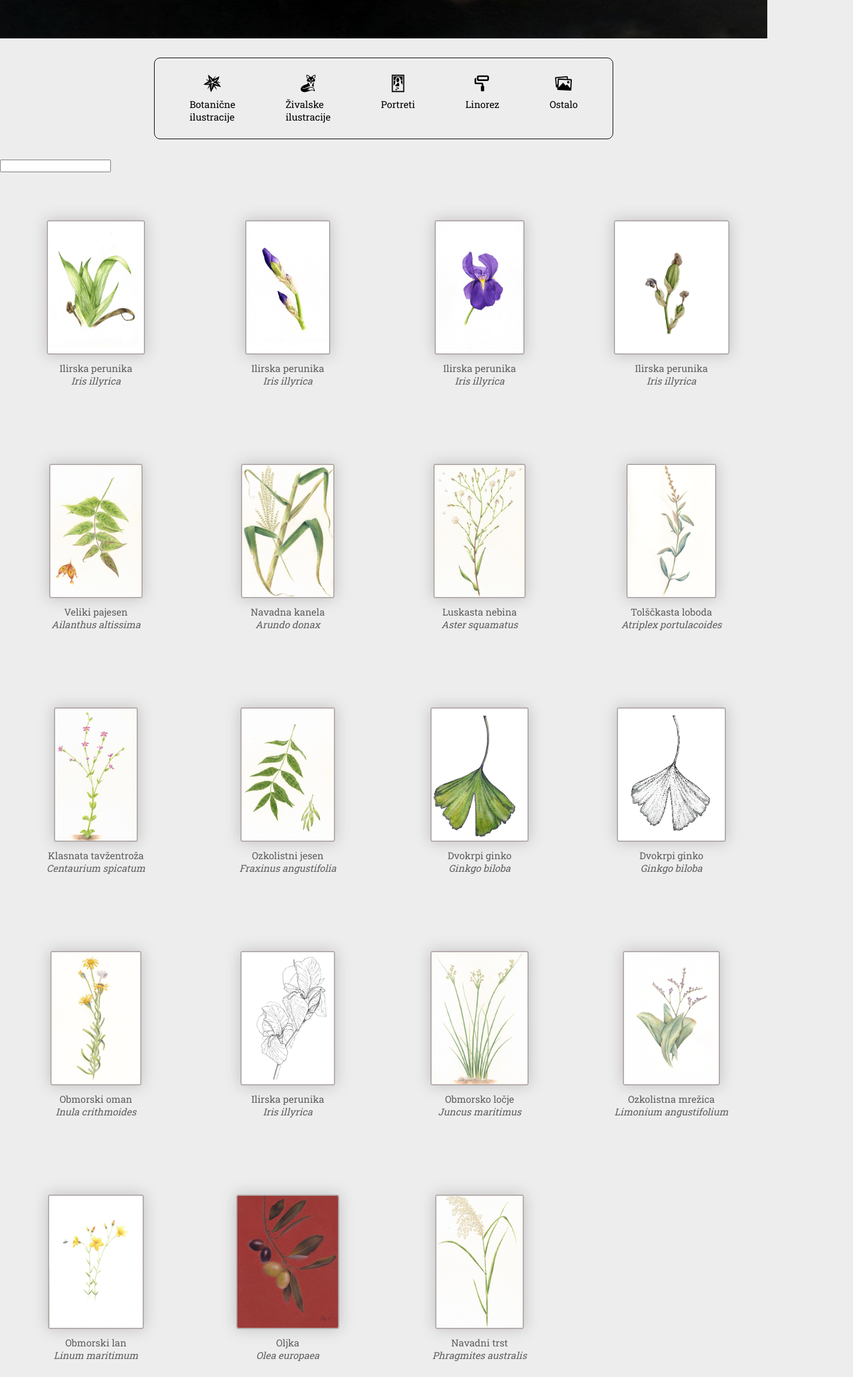
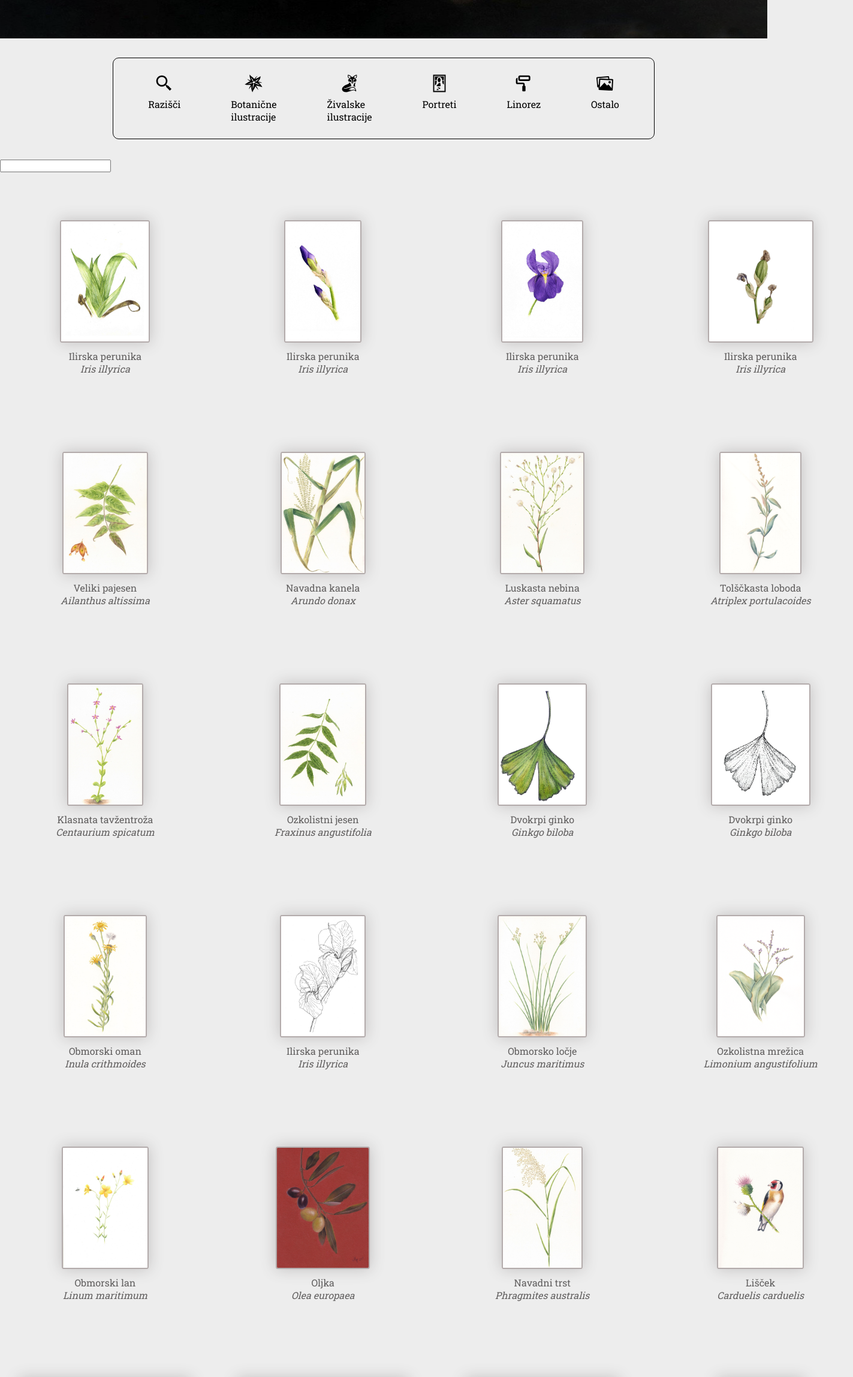
Before and after one commit to jureperos/Manja_Art_React, a React (Create React App) app: page /portfolio in a window 1280 px wide. Shown: the part 384-2679 px from the top of the page at 60% size, 1423 px wide, since content can reach past the window. Built offline with nearby package versions, Linux system fonts and the light colour scheme; a web font is replaced by a local one.

Commit message:
set up routes and links

```diff
--- a/src/components/Content.js
+++ b/src/components/Content.js
@@ -10,6 +10,7 @@ import NaprodajLayout from "./NaprodajLayout";
 import NotFound from "./NotFound";
 import Blog from "./blog/Blog";
 
+import MergedArr from './portfolio/MergedArr';
 import RastlineArr from './portfolio/RaslineArr';
 import ZivaliArr from './portfolio/ZivaliArr';
 import PortretiArr from './portfolio/PortretiArr';
@@ -32,10 +33,17 @@ function Content () {
                     <Route
                     index element={
                         <SetImages
-                                imgArr={RastlineArr}
-                                height={220}/>
-                            }
-                        />
+                        imgArr={MergedArr}
+                        height={200}/>
+                    } />
+
+                    <Route
+                    path="razišči"
+                    element={
+                        <SetImages
+                        imgArr={MergedArr}
+                        height={200}/>
+                    } />
 
                     <Route
                     path="rastline"
@@ -43,8 +51,7 @@ function Content () {
                         <SetImages
                         imgArr={RastlineArr}
                         height={220}/>
-                            }
-                        />
+                    } />
 
                     <Route
                     path="zivali"
@@ -53,8 +60,7 @@ function Content () {
                         imgArr={ZivaliArr}
                         height={200}
                         frameNum={"frame-num"} />
-                            }
-                        />
+                    } />
 
                     <Route
                     path="portreti"
@@ -62,8 +68,7 @@ function Content () {
                         <SetImages
                         imgArr={PortretiArr}
                         height={200}/>
-                            }
-                        />
+                    } />
 
                     <Route
                     path="linorez"
@@ -71,8 +76,7 @@ function Content () {
                         <SetImages
                         imgArr={LinorezArr}
                         height={200}/>
-                            }
-                        />
+                    } />
 
                     <Route
                     path="ostalo"
@@ -81,9 +85,9 @@ function Content () {
                         imgArr={OstaloArr}
                         height={200}
                         frameNum={"frame-num"}/>
-                            }
-                        />
+                    } />
                 </Route>
+
                 <Route path="/naprodaj" element={ <NaprodajLayout /> }>
                     <Route
                     index element={
@@ -91,8 +95,8 @@ function Content () {
                         imgArr={NaprodajArr}
                         height={200}
                         frameNum={"frame-num"}/>
-                            }
-                        />
+                    }/>
+
                 </Route>
                 <Route path="/zivljenjepis" element={ <Zivljenjepis /> } />
                 <Route path="/blog" element={ <Blog /> } />
--- a/src/components/portfolio/PortfolioLayout.js
+++ b/src/components/portfolio/PortfolioLayout.js
@@ -8,15 +8,26 @@ import {
 import {BiPaintRoll} from 'react-icons/bi'
 import {IoMdImages} from 'react-icons/io'
 import { IconContext } from "react-icons"
+import {BiSearchAlt2} from "react-icons/bi"
 import TextInput from "../search/TextInput"
+
 
 function PortfolioLayout () {
 
     return (
         <>
             <div className="link-ctn">
+
                 <Link
-                to={'/portfolio/rastline'}
+                    to={'/portfolio/razišči'} >
+                    <IconContext.Provider value={{ className: 'link-icon' }}>
+                        <BiSearchAlt2/>
+                    </IconContext.Provider>
+                    <p>Razišči</p>
+                </Link>
+
+                <Link
+                    to={'/portfolio/rastline'}
                 >
                     <IconContext.Provider value={{ className: 'link-icon' }}>
                         <GiLotusFlower />
```
Lines whose indentation alone changed are shown as unchanged.
